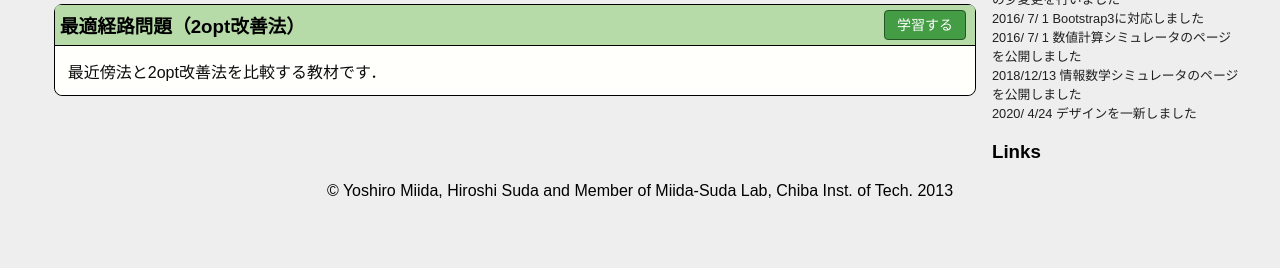
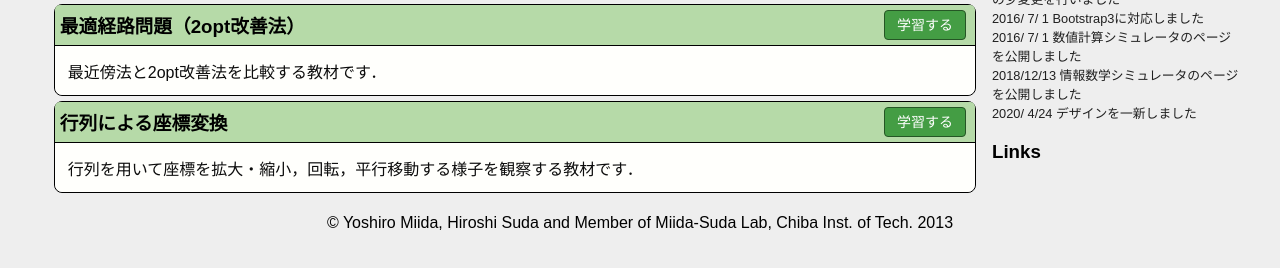
Before and after one commit to sudahiroshi/www_sudalab, a plain HTML site: page math.html in a window 1280 px wide. Shown: the part 204-472 px from the top of the page. Drawn offline with Linux system fonts and the light colour scheme.

Commit message:
情報数学分野に行列による座標変換を追加

```diff
--- a/math.html
+++ b/math.html
@@ -43,6 +43,20 @@
 </div>
 </div>
 </article>
+<article class="simulator">
+<div class="simulator_header">
+<span class="simulator_title">行列による座標変換</span>
+<span class="right">
+<span class="icons">  </span>
+<a href="./matrix_ops/" class="learn">学習する</a>
+</span>
+</div>
+<div class="description">
+<div class="left">
+<p>行列を用いて座標を拡大・縮小，回転，平行移動する様子を観察する教材です．</p>
+</div>
+</div>
+</article>
 
 <!--ここまでシミュレータ一覧-->
       </main>
```
Also changed, not shown: template_math.js (+7 -0 lines). Lines whose indentation alone changed are shown as unchanged.
